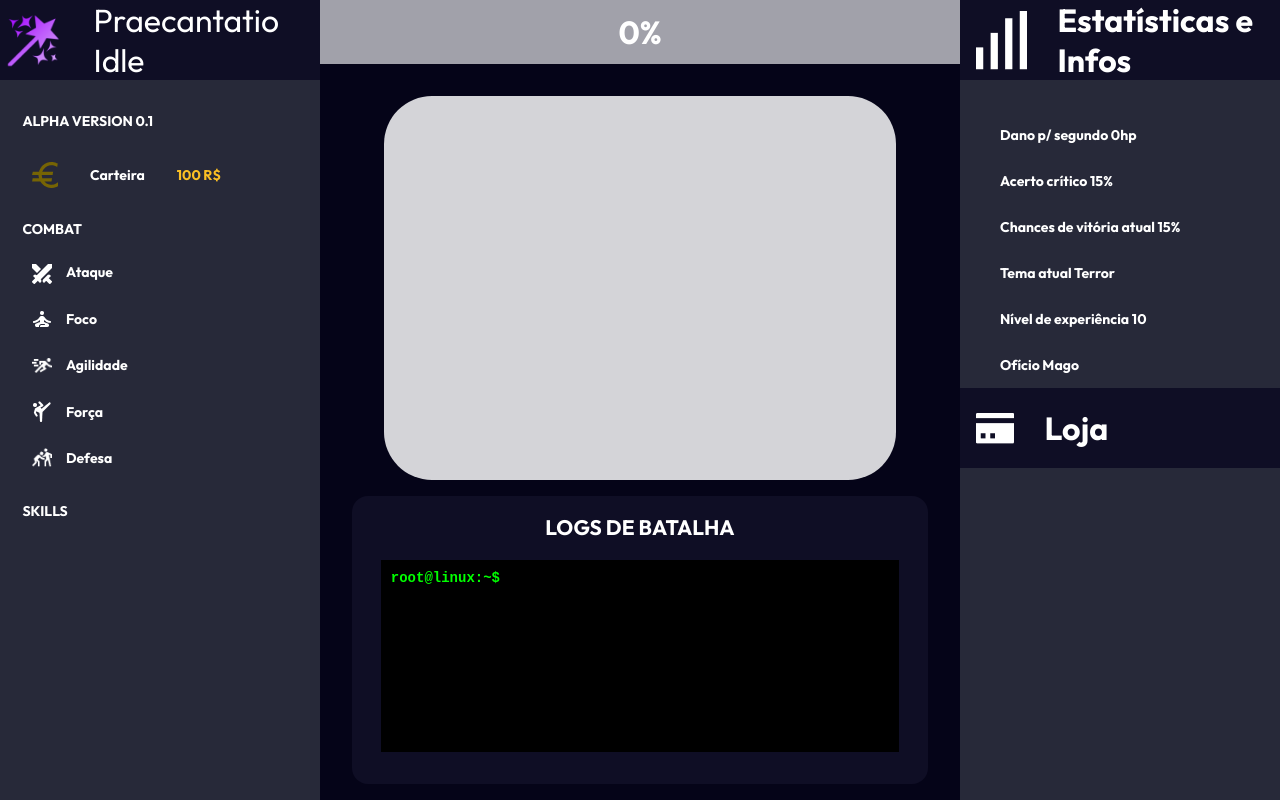
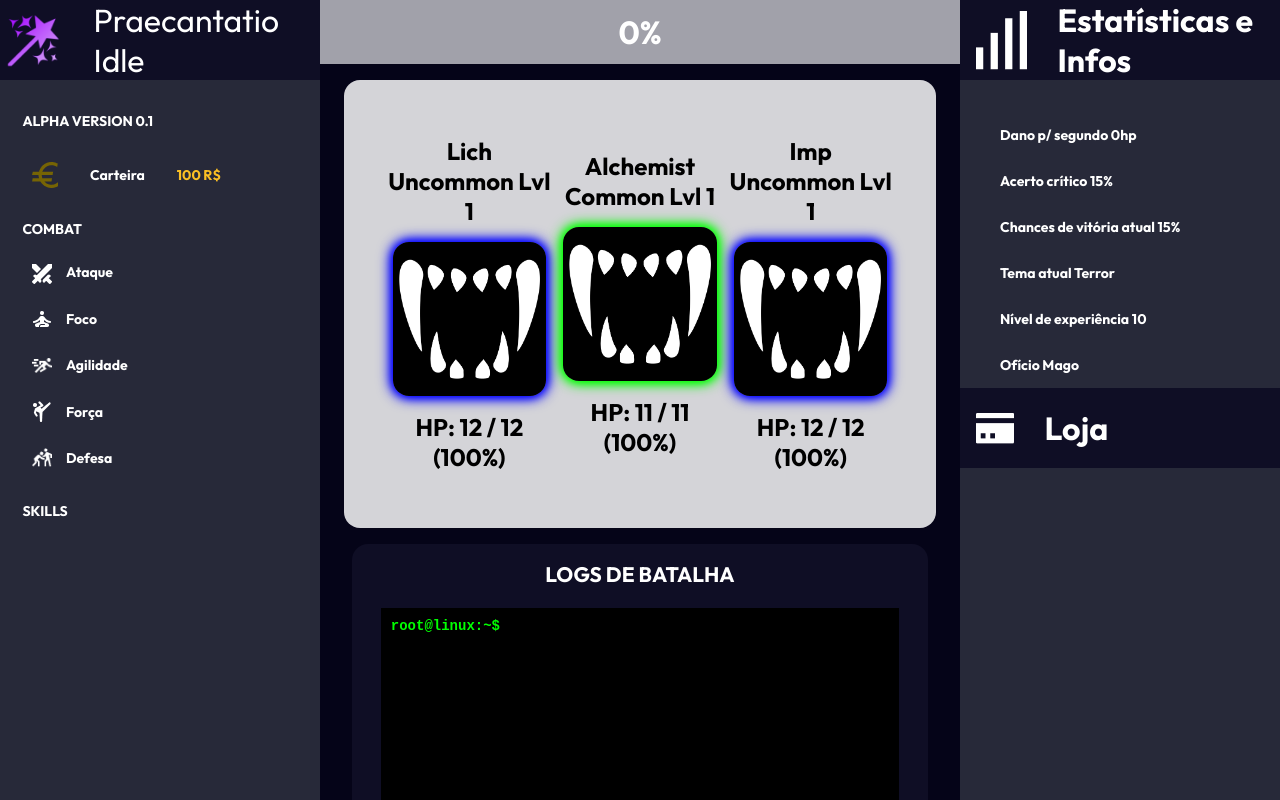
Before and after one commit to RenanOSX/The-Old-Tale, a React (Vite) app: page /firstScreen in a window 1280 px wide. Built offline with nearby package versions, Linux system fonts and the light colour scheme.

Commit message:
Cores nos inimigos dependendo da raridade

```diff
--- a/src/components/MainContent/MainContent.css
+++ b/src/components/MainContent/MainContent.css
@@ -31,12 +31,15 @@
 }
 
 .main-section-content {
-  margin-top: 2rem;
+  margin-top: 1rem;
   background-color: #d4d4d8;
   height: 40rem;
-  border-radius: 3rem;
+  border-radius: 1rem;
+  padding: 2.5rem;
   width: 80%;
   align-self: center;
+  display: flex;
+  align-items: center;
 }
 
 .logs-section {
--- a/src/components/MainContent/MainContent.jsx
+++ b/src/components/MainContent/MainContent.jsx
@@ -1,6 +1,7 @@
 import React from 'react';
 import './MainContent.css';
 import Terminal from '../Terminal/Terminal';
+import Monster from '../Monster/Monster';
 
 function MainContent() {
   return (
@@ -9,8 +10,11 @@ function MainContent() {
           <div className='header-title'>0%</div>
         </header>
         <div className='content'>
-          <div className="main-section-content" />
-
+          <div className="main-section-content">
+            <Monster />
+            <Monster />
+            <Monster />
+          </div>
           <section className="logs-section">
             <h2 className="logs-header">LOGS DE BATALHA</h2>
             <div className="logs-content">
--- /dev/null
+++ b/src/components/Monster/Monster.css
@@ -0,0 +1,19 @@
+/* Center monster img */
+
+.monster-box img {
+  display: block;
+  margin: 0 auto;
+  border-radius: 1rem;
+  width: 90%;
+  height: auto;
+}
+
+.monster-box::after {
+    filter: blur(10px);
+}
+
+.monster-box h1 {
+    text-align: center;
+    font-size: 1.5rem;
+    color: var(--output-color);
+}
--- a/src/components/Monster/Monster.jsx
+++ b/src/components/Monster/Monster.jsx
@@ -1,5 +1,6 @@
 import React, { useState, useEffect } from 'react';
 import monsterImg from "../../assets/monster.png";
+import "./Monster.css";
 
 const names = ["Goblin", "Orc", "Troll", "Dragon", "Wyvern", "Giant", "Golem", "Elemental", "Demon", "Angel", "Fairy", "Imp", "Dwarf", "Elf", "Human", "Vampire", "Werewolf", "Zombie", "Skeleton", "Ghost", "Wraith", "Specter", "Lich", "Necromancer", "Warlock", "Wizard", "Sorcerer", "Mage", "Enchanter", "Summoner", "Conjurer", "Illusionist", "Diviner", "Alchemist", "Bard", "Druid", "Shaman", "Cleric", "Priest", "Paladin", "Monk", "Barbarian"];
 
@@ -116,10 +117,33 @@ export default function Monster() {
 
     const { name, image, health, maxHealth, rarity } = monsterData;
 
+    // Based on the rarity of the monster apply different border colors for css
+    const borderColor = rarity === "Common" ? "#00FF00" : // Green
+                       rarity === "Uncommon" ? "#0000FF" : // Blue
+                       rarity === "Rare" ? "#FF00FF" : // Magenta
+                       rarity === "Epic" ? "#FFA500" : // Orange
+                       rarity === "Legendary" ? "#FFD700" : // Gold
+                       rarity === "Mythic" ? "#FF69B4" : // Hot Pink
+                       rarity === "Cosmic" ? "#00FFFF" : // Cyan
+                       rarity === "Divine" ? "#FF0000" : // Red
+                       rarity === "Eternal" ? "#FFFF00" : // Yellow
+                       rarity === "Godly" ? "#C0C0C0" : // Silver
+                       rarity === "Glitched" ? "#000000" : // Black
+                       rarity === "???" ? "#808080" : // Gray
+                       rarity === "Admin" ? "#FFFFFF" : // White
+                       "transparent";
+
+    const monsterBoxStyle = {
+        boxShadow: `0 0 1rem ${borderColor},
+                    0 0 0.8rem ${borderColor},
+                    0 0 .5rem ${borderColor},
+                    inset 0 0 1.0rem ${borderColor}`,
+    };
+
     return (
-        <span>
-            <center><h1>{name} {rarity} Lvl {monsterLevel}</h1></center>
-            <img src={image} alt="Monster Image"/>
+        <span className="monster-box">
+            <h1 className={rarity}>{name} {rarity} Lvl {monsterLevel}</h1>
+            <img src={image} alt="Monster Image" style={monsterBoxStyle}/>
             <h1>HP: {health} / {maxHealth} ({Math.round((health / maxHealth) * 100)}%)</h1>
         </span>
     );
```
